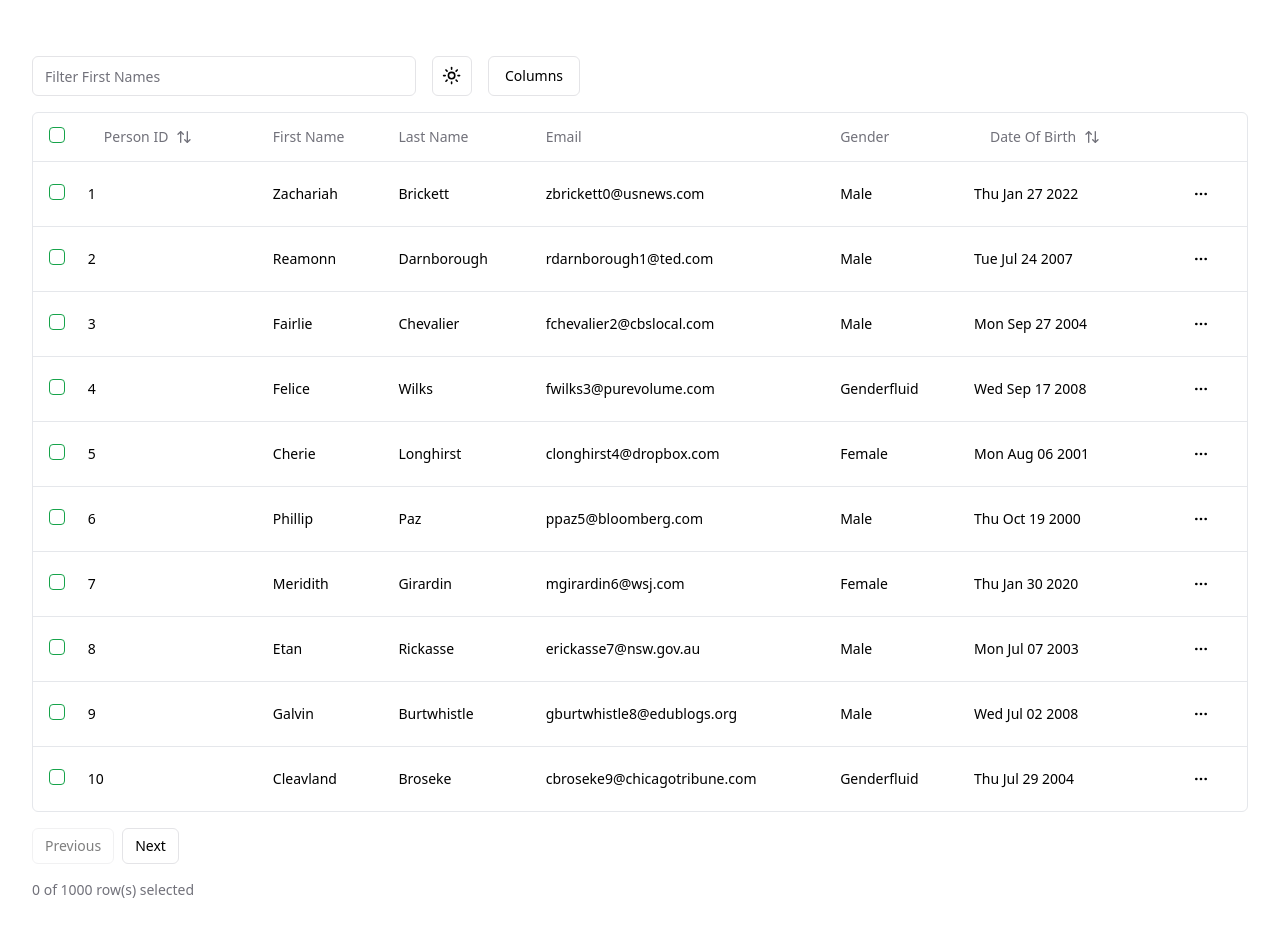
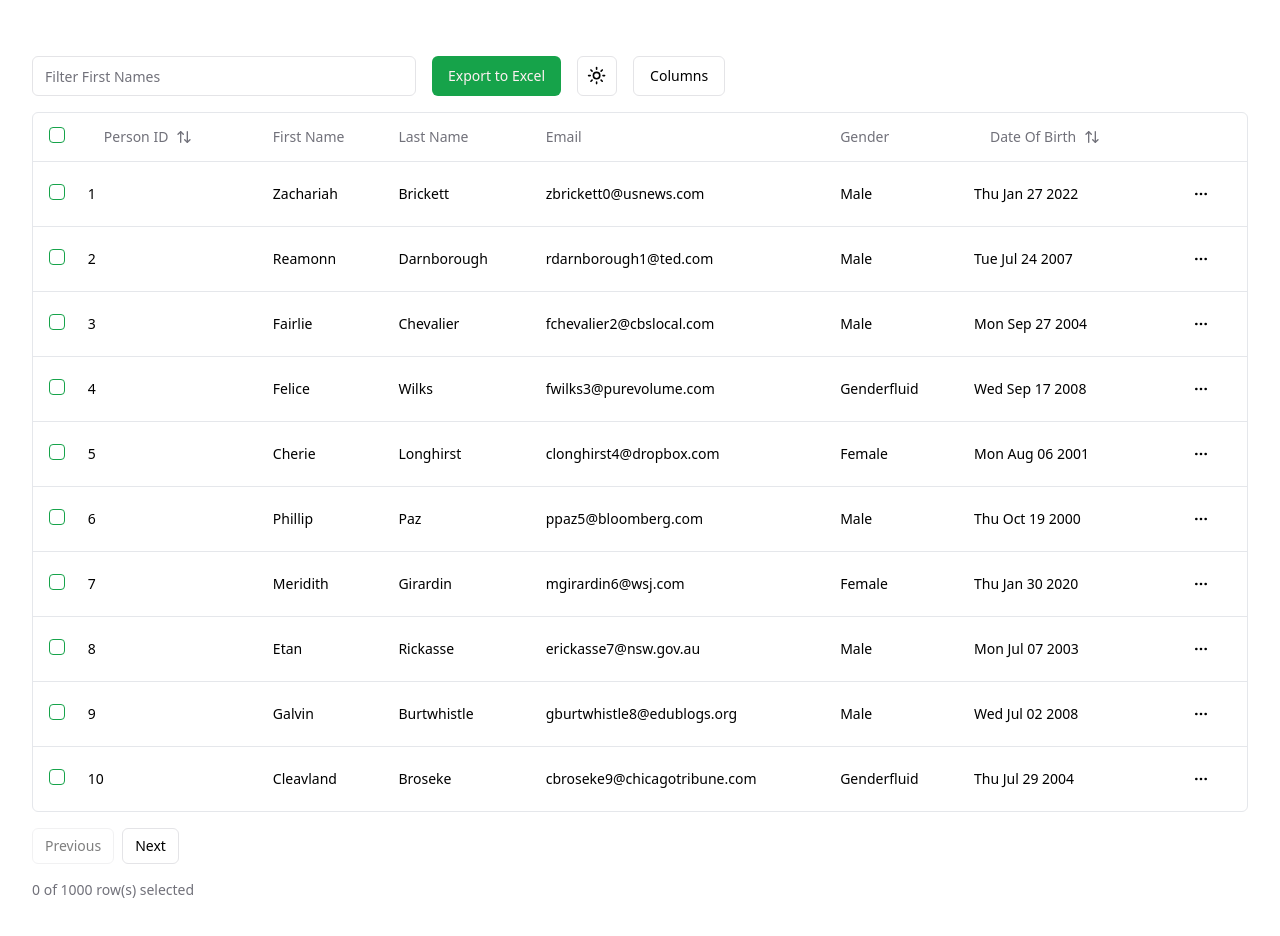
Before and after one commit to MertMURAT/React-Table-Template, a Next.js app in the folder shadcn-table/: page /people in a window 1280 px wide. Shown: the top 936 px of the page. Built offline with nearby package versions, Linux system fonts and the light colour scheme.

Commit message:
Export to excel

```diff
--- a/shadcn-table/package.json
+++ b/shadcn-table/package.json
@@ -15,6 +15,7 @@
     "@tanstack/react-table": "^8.20.5",
     "class-variance-authority": "^0.7.0",
     "clsx": "^2.1.1",
+    "json-as-xlsx": "^2.5.6",
     "lucide-react": "^0.263.1",
     "next": "14.2.7",
     "next-themes": "^0.3.0",
--- a/shadcn-table/src/app/people/data-table.tsx
+++ b/shadcn-table/src/app/people/data-table.tsx
@@ -29,6 +29,7 @@
 import { DropdownMenu, DropdownMenuTrigger } from "@radix-ui/react-dropdown-menu"
 import { DropdownMenuCheckboxItem, DropdownMenuContent } from "@/components/ui/dropdown-menu"
 import { ModeToggle } from "@/components/ui/theme-toggle"
+import { downloadToExcel } from "@/src/lib/xlsx"
 
 interface DataTableProps<TData, TValue> {
     columns: ColumnDef<TData, TValue>[]
@@ -77,6 +78,12 @@
                     }}
                     className="max-w-sm"
                 />
+
+                <Button
+                className="ml-4"
+                onClick={() => downloadToExcel()}>
+                    Export to Excel
+                </Button>
 
                 <ModeToggle className="ml-4" />
 
--- /dev/null
+++ b/shadcn-table/src/lib/xlsx.ts
@@ -0,0 +1,28 @@
+import xlsx, { IJsonSheet } from "json-as-xlsx";
+// npm install json-as-xlsx
+
+import { people } from "@/people";
+
+export function downloadToExcel() {
+    let columns: IJsonSheet[] = [{
+        sheet: "Persons",
+        columns: [
+            { label: "Person ID", value: 'id' },
+            { label: "First Name", value: "first_name" },
+            { label: "Last Name", value: "last_name" },
+            { label: "Email", value: "email" },
+            { label: "Gender", value: "gender" },
+            {
+                label: "Date of Birth",
+                value: (row) => new Date(`${row.date_of_birth}`).toLocaleDateString(),
+            },
+        ],
+        content: people
+    }];
+
+    let settings = {
+        fileName: "People Excel",
+    };
+
+    xlsx(columns, settings);
+}
```
Also changed, not shown: 1 other file (tests, documents, lock files or other folders).
